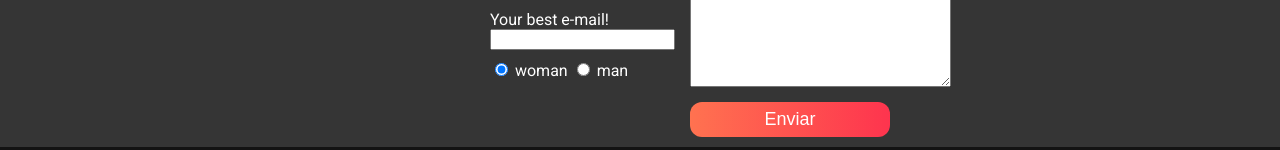
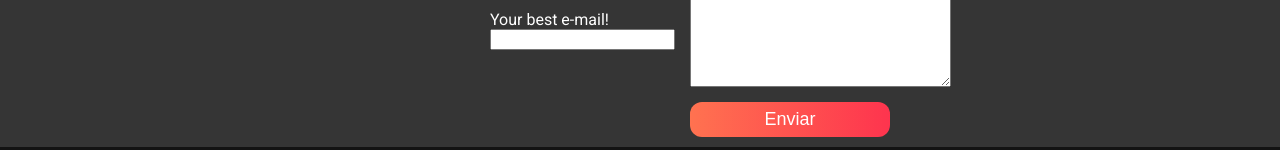
Before and after one commit to EmiCastro/simplePage, a plain HTML site: page index.html in a window 1280 px wide. Shown: the part 1360-1510 px from the top of the page. Drawn offline with Linux system fonts and the light colour scheme.

Commit message:
Removed radio buttons asking for gender. Because that was awful and archaic :)

```diff
--- a/index.html
+++ b/index.html
@@ -106,14 +106,6 @@
             <input type="text" required id="name" name="name"/>
             <label for="email">Your best e-mail!</label>
             <input type="email" required id="email" name="email"/>
-            <div class="sex">
-              <label for="woman">
-                <input type="radio" id="woman" checked name="sex" value="woman"> woman
-              </label>
-              <label for="man">
-                <input type="radio" id="man" name="sex" value="man"> man
-              </label>
-            </div>
           </div>
           <div class="col2">
             <label for="coments">Your messege here...</label>
```
